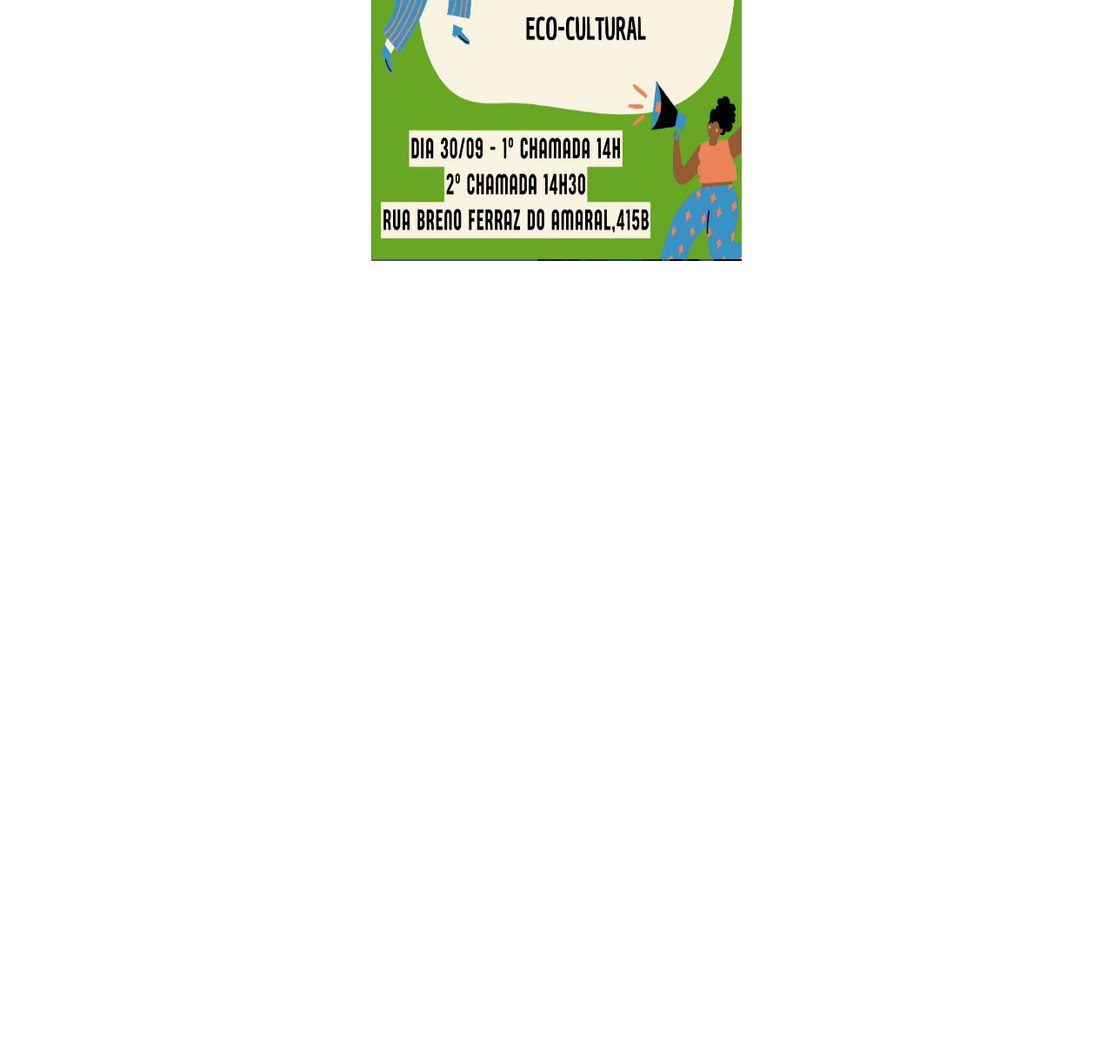
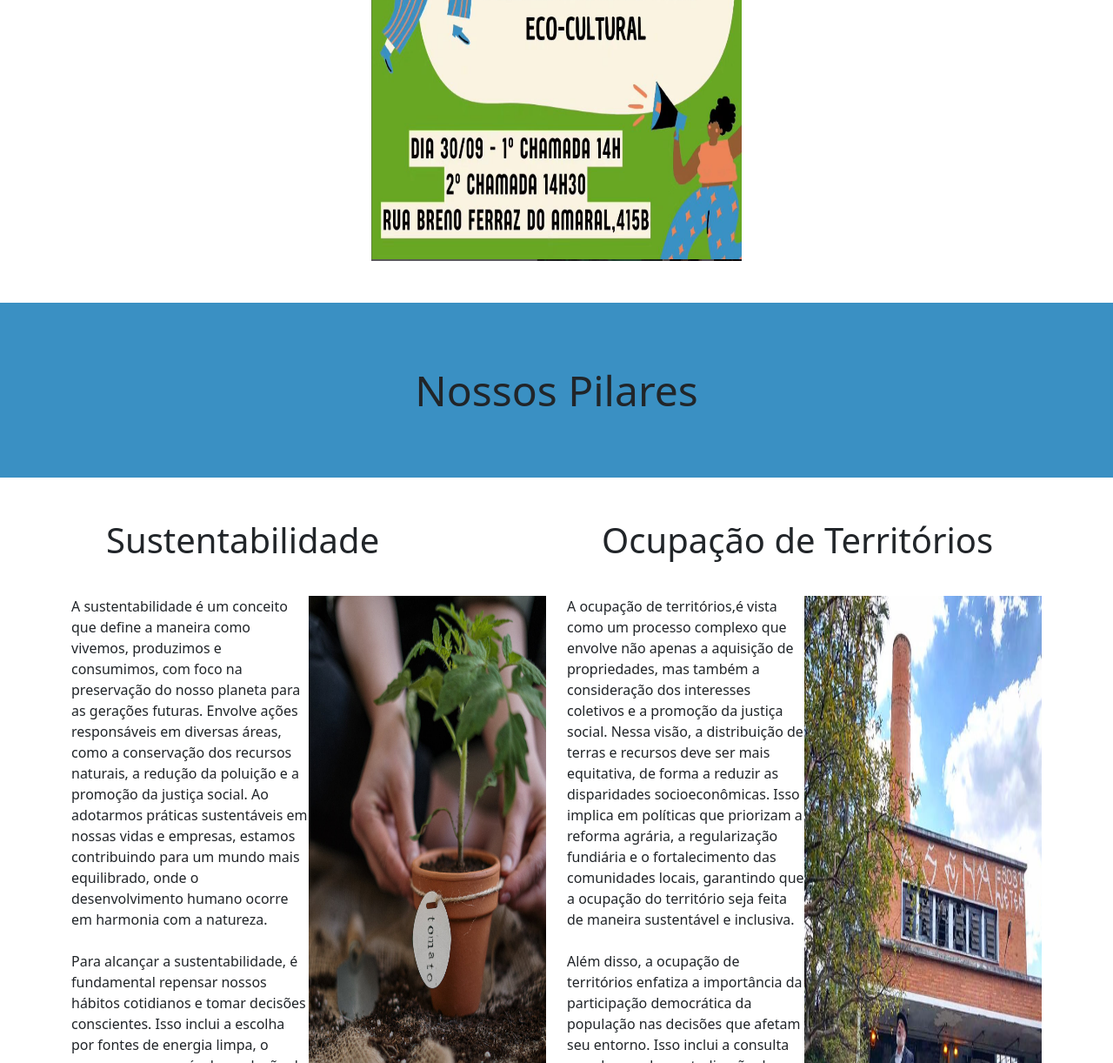
Before and after one commit to ThiagoSoto/Usina_eco_Cultural, a plain HTML site: page index.html in a window 1280 px wide. Shown: the part 558-1780 px from the top of the page at 87% size. Before the commit the page ends 858 px from the top, so only its background shows below. Drawn offline with nearby package versions, Linux system fonts and the light colour scheme.

Commit message:
Initial-page v1.02

```diff
--- a/index.css
+++ b/index.css
@@ -12,7 +12,8 @@ body{
 }
 .titulo{
     margin-left: 1em;
-    color: #ECECEC;;
+    color: #ECECEC;
+    font-size: 2em;
 }
 
 .searching{
@@ -129,3 +130,20 @@ nav ul li:hover > ul li {
 .indicadores .indicator.active {
     background-color: #333;
 }
+
+/* PARTE DO MEIO */
+.mid-part{
+    font-size: 3em;
+    background-color: #3A90C3;
+    text-align: center;
+    margin-top: 1em;
+    padding: 1.5em;
+}
+.tema-titulo{
+    font-size: 2.5em;
+    margin: 1em
+}
+.temas{
+    display: flex;
+    text-align: start;
+}
--- a/index.html
+++ b/index.html
@@ -1,13 +1,15 @@
 <!DOCTYPE html>
-<html lang="en">
+<html lang="pt-br">
 <head>
     <meta charset="UTF-8">
     <meta name="viewport" content="width=device-width, initial-scale=1.0">
     <title>Usina Eco-Cultural</title>
     <link rel="stylesheet" href="index.css">
-    <link href="https://cdn.jsdelivr.net/npm/bootstrap@5.0.2/dist/css/bootstrap.min.css" rel="stylesheet" integrity="sha384-EVSTQN3/azprG1Anm3QDgpJLIm9Nao0Yz1ztcQTwFspd3yD65VohhpuuCOmLASjC" crossorigin="anonymous">
+    <link href="https://cdn.jsdelivr.net/npm/bootstrap@5.0.2/dist/css/bootstrap.min.css" rel="stylesheet"
+        integrity="sha384-EVSTQN3/azprG1Anm3QDgpJLIm9Nao0Yz1ztcQTwFspd3yD65VohhpuuCOmLASjC" crossorigin="anonymous">
     <script src="https://kit.fontawesome.com/960d925d43.js" crossorigin="anonymous"></script>
 </head>
+
 <body>
     <div>
         <header class="cabecalho">
@@ -21,9 +23,12 @@
                 </form>
             </div>
             <div class="social-media">
-                <li><a href="https://www.facebook.com/usinaecocultural"><i class="fa-brands fa-facebook fa-xl" style="color:#ECECEC ;"></i></a></li>
-                <li><a href="https://www.instagram.com/usinaecocultural/?igshid=YmMyMTA2M2Y%3D"><i class="fa-brands fa-instagram fa-xl" style="color:#ECECEC"></i></a></li>
-                <li><a href="https://www.youtube.com/@usinaecocultural"><i class="fa-brands fa-youtube fa-xl" style="color: #ECECEC"></i></a></li>
+                <li><a href="https://www.facebook.com/usinaecocultural"><i class="fa-brands fa-facebook fa-xl"
+                            style="color:#ECECEC ;"></i></a></li>
+                <li><a href="https://www.instagram.com/usinaecocultural/?igshid=YmMyMTA2M2Y%3D"><i
+                            class="fa-brands fa-instagram fa-xl" style="color:#ECECEC"></i></a></li>
+                <li><a href="https://www.youtube.com/@usinaecocultural"><i class="fa-brands fa-youtube fa-xl"
+                            style="color: #ECECEC"></i></a></li>
             </div>
         </header>
         <!--    MENU INÍCIO  -->
@@ -34,7 +39,8 @@
             <div>
                 <nav>
                     <ul class="topics">
-                        <li><a href="#" class="main-topics">O Coletivo<i class="fa-solid fa-chevron-down fa-2xs"></i></a>
+                        <li><a href="#" class="main-topics">O Coletivo<i
+                                    class="fa-solid fa-chevron-down fa-2xs"></i></a>
                             <ul class="subtopics">
                                 <li class="sublinks"><a href="#">Como surgiu</a></li>
                                 <li class="sublinks"><a href="#">Propostas</a> </li>
@@ -60,18 +66,83 @@
                         <li><a href="#" class="main-topics">Eventos</a>
                         </li>
 
-                      </ul>
+                    </ul>
                 </nav>
             </div>
         </div>
-                <!--INÍCIO BANNERS-->
+        <!--INÍCIO BANNERS-->
         <div class="banners-menu">
             <div class="banners">
-                <a href="https://secure.avaaz.org/community_petitions/po/prefeitura_municipal_de_sao_paulo_eu_apoio_incinerador_vergueiro_devera_ser_um_espaco_de_conscientizacao_ambiental_e_vida/" ><img src="imagens/image.png" alt="Imagem_1"></a>
-                <a href="https://docs.google.com/document/d/1u67IpOMh-6dHrpIvD-W5WQVbEtBVtXtFLwhMC3ObmWM/edit"><img src="imagens/IMAGEM.png" alt="Imagem_2"></a>
+                <a
+                    href="https://secure.avaaz.org/community_petitions/po/prefeitura_municipal_de_sao_paulo_eu_apoio_incinerador_vergueiro_devera_ser_um_espaco_de_conscientizacao_ambiental_e_vida/"><img
+                        src="imagens/image.png" alt="Imagem_1"></a>
+                <a href="https://docs.google.com/document/d/1u67IpOMh-6dHrpIvD-W5WQVbEtBVtXtFLwhMC3ObmWM/edit"><img
+                        src="imagens/IMAGEM.png" alt="Imagem_2"></a>
                 <a href="https://ge.globo.com/"> <img src="imagens/Usina.png" alt="Imagem_3"></a>
             </div>
             <div class="indicadores"></div>
+        </div>
+        <div>
+            <h2 class="mid-part">Nossos Pilares</h3>
+                <div class="container">
+                    <div class="row">
+                        <div class="col-6">
+                            <h3 class="tema-titulo">Sustentabilidade</h3>
+                            <div class="temas">
+                                <p>A sustentabilidade é um conceito que define a maneira como vivemos, produzimos e
+                                    consumimos, com foco na preservação do nosso planeta para as gerações futuras.
+                                    Envolve ações responsáveis em diversas áreas, como a conservação dos recursos
+                                    naturais, a redução da poluição e a promoção da justiça social. Ao adotarmos
+                                    práticas sustentáveis em nossas vidas e empresas, estamos contribuindo para um mundo
+                                    mais equilibrado, onde o desenvolvimento humano ocorre em harmonia com a natureza.
+                                    <br>
+                                    <br> Para alcançar a sustentabilidade, é fundamental repensar nossos hábitos
+                                    cotidianos e tomar decisões conscientes. Isso inclui a escolha por fontes de energia
+                                    limpa, o consumo responsável, a redução do desperdício e o apoio a iniciativas que
+                                    promovam a inclusão e a igualdade social. A sustentabilidade não é apenas uma meta a
+                                    ser alcançada, mas um compromisso contínuo com a saúde do planeta e o bem-estar de
+                                    todos os seres que nele habitam.
+                                </p>
+                                <img src="imagens/Sustentabilidade.jpeg" alt="Plantações de plantas" class="col-6">
+                            </div>
+                        </div>
+                        <div class="col-6">
+                                <h3 class="tema-titulo">Ocupação de Territórios</h3>
+                                <div class="temas">
+                                    <p>A ocupação de territórios,é vista como um processo complexo que envolve não
+                                        apenas a aquisição de
+                                        propriedades, mas também a consideração dos interesses coletivos e a promoção da
+                                        justiça social. Nessa
+                                        visão, a distribuição de terras e recursos deve ser mais equitativa, de forma a
+                                        reduzir as disparidades
+                                        socioeconômicas. Isso implica em políticas que priorizam a reforma agrária, a
+                                        regularização fundiária e o
+                                        fortalecimento das comunidades locais, garantindo que a ocupação do território
+                                        seja feita de maneira
+                                        sustentável e inclusiva.
+                                        <br>
+                                        <br>
+                                        Além disso, a ocupação de territórios enfatiza a importância da participação
+                                        democrática da população nas
+                                        decisões que afetam seu entorno. Isso inclui a consulta popular e a
+                                        descentralização do poder, de modo que
+                                        as comunidades tenham voz ativa na definição dos destinos de suas áreas. A
+                                        ocupação de territórios, do ponto
+                                        de vista esquerdista, busca promover não apenas o acesso à terra, mas também a
+                                        igualdade de oportunidades e
+                                        a justiça social, visando uma sociedade mais justa e solidária.
+                                    </p>
+                                    <img src="imagens/Ocupação-Foot.png"
+                                        alt="Incinerador Vergueiro transformação para polo cultural" class="col-6">
+                                </div>
+                        </div>
+                        </div>
+                    </div>
+
+                </div>
+        </div>
+        <div>
+            <h2>Apoios</h2>
         </div>
     </div>
     <script src="index.js"></script>
```
Also changed, not shown: imagens/Ocupação-Foot.png (added), imagens/Sustentabilidade.jpeg (added).
